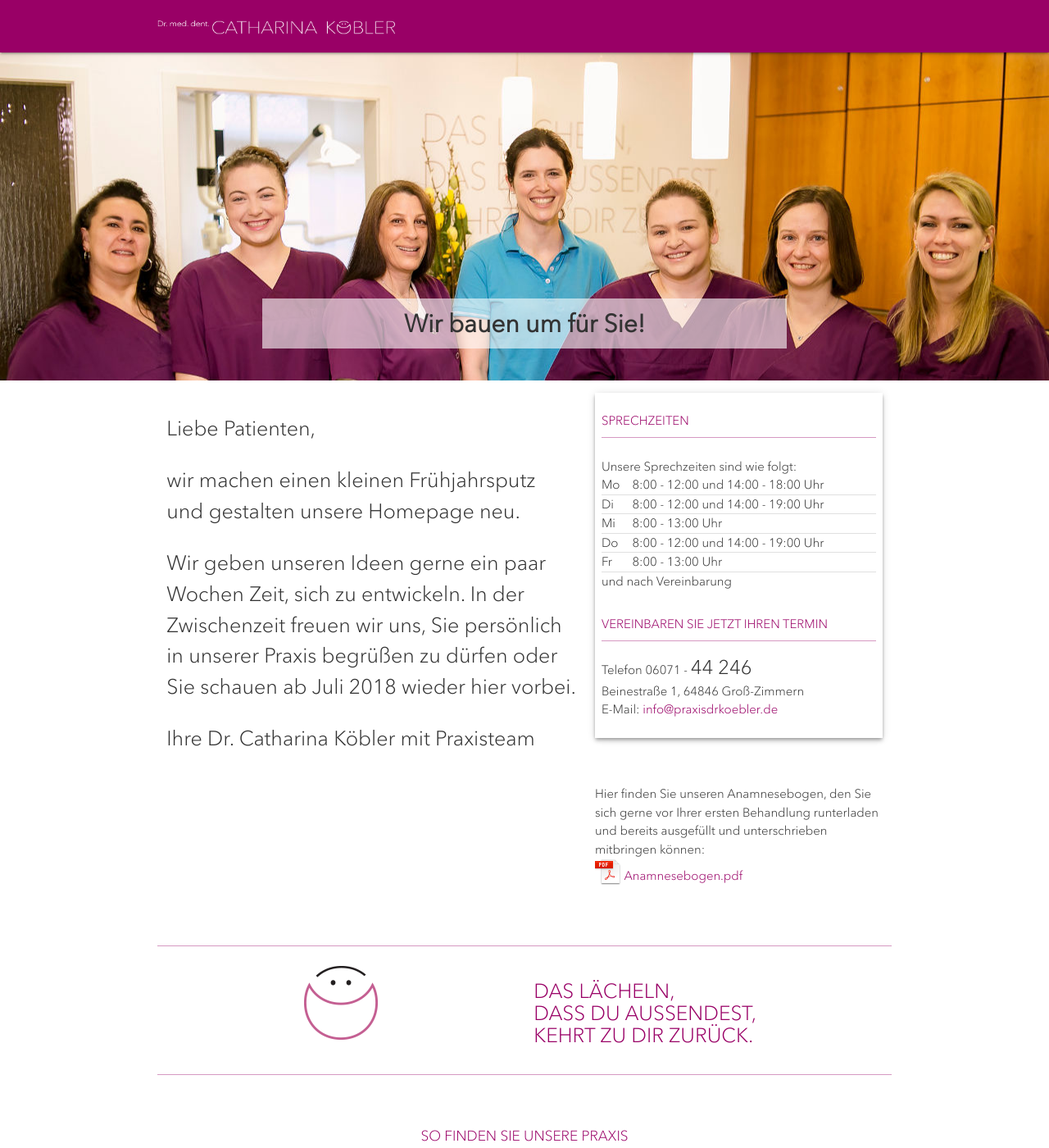
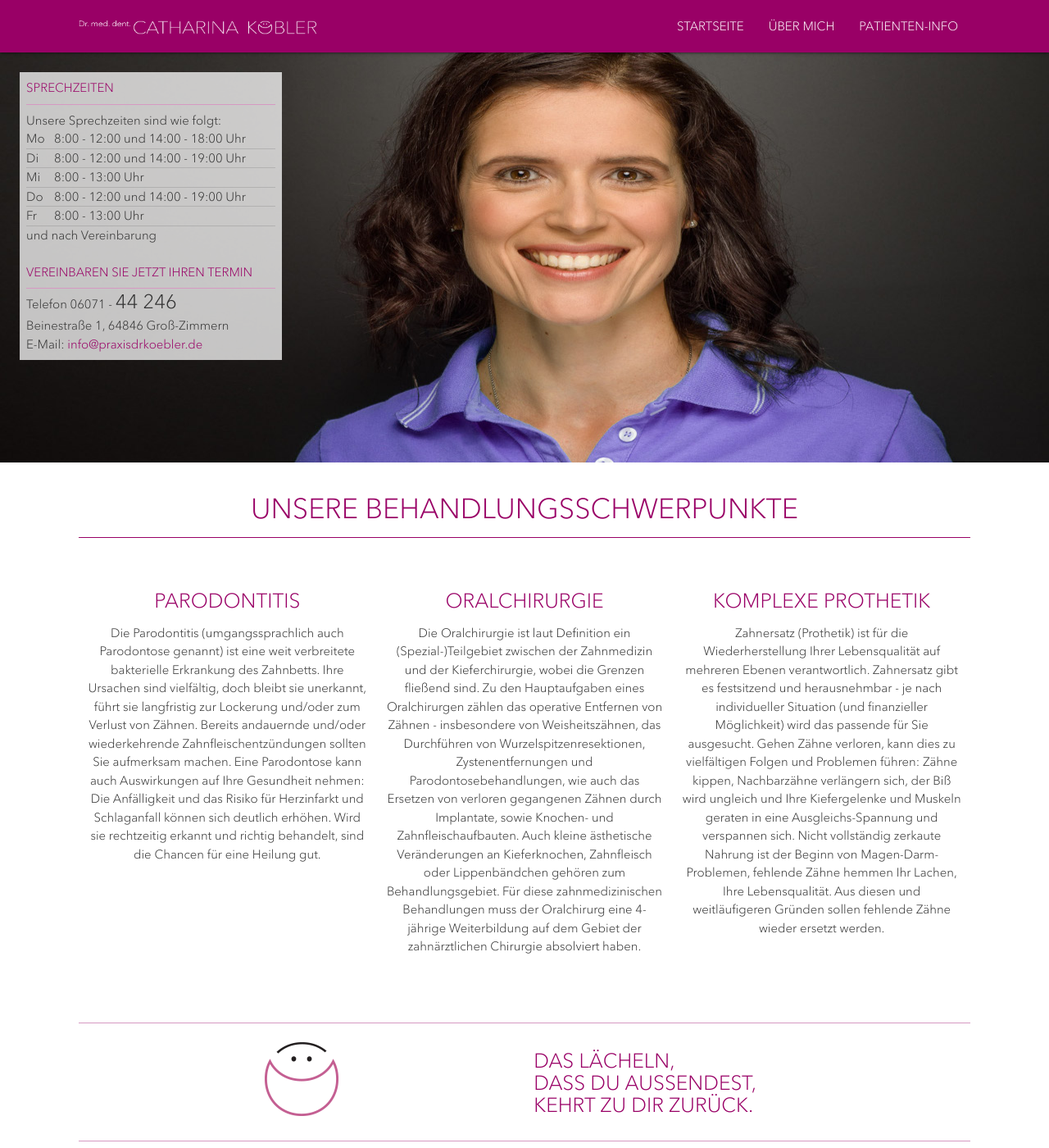
Before and after one commit to praxisdrkoebler/praxisdrkoebler.github.io, a Jekyll site: the page built from index.html, in a window 1280 px wide and 1400 px high. Shown: the whole window at 82% size. Built offline with Jekyll 4.4.1, drawn with Linux system fonts in a browser that asks for light colours.

Commit message:
first changes

```diff
--- a/_includes/map.html
+++ b/_includes/map.html
@@ -1,5 +1,5 @@
 <div class="container section">
-    <h6 class="center-align">So finden Sie unsere Praxis</h6>
+    <h5 class="center-align">So finden Sie unsere Praxis</h5>
 </div>
 <div class="map-shadow"></div>
 <div class="dreieck"></div>
--- a/_includes/navbar.html
+++ b/_includes/navbar.html
@@ -1,9 +1,23 @@
-<div class="navbar">
+<div class="navbar-fixed">
   <nav class="orchid">
     <div class="nav-wrapper container">
       <a href="{{ site.baseurl }}/">
         <img src="{{ site.baseurl }}/images/logo_sticky.png" class="nav-logo" alt="{{ site.name }}"/>
       </a>
+      <a href="#" data-target="mobile-nav" class="sidenav-trigger"><i class="material-icons">menu</i></a>
+      <ul id="nav-mobile" class="right hide-on-med-and-down">
+        <li><a href="/">Startseite</a></li>
+        <li><a href="/ueber-mich.html">Über mich</a></li>
+        <li><a href="/patienten-info.html">Patienten-Info</a></li>
+      </ul>
     </div>
   </nav>
+
+  <ul class="sidenav" id="mobile-nav">
+    <li><a href="/">Startseite</a></li>
+    <li><a href="/ueber-mich.html">Über mich</a></li>
+    <li><a href="/patienten-info.html">Patienten-Info</a></li>
+    <li><a href="/datenschutz.html">Datenschutz</a></li>
+    <li><a href="/impressum.html">Impressum</a></li>
+  </ul>
 </div>
--- a/_includes/sprechzeiten.html
+++ b/_includes/sprechzeiten.html
@@ -1,4 +1,4 @@
-<div class="sprechzeiten section">
+<div class="sprechzeiten">
   <div class="headline">
     Sprechzeiten
   </div>
--- a/_includes/termin.html
+++ b/_includes/termin.html
@@ -1,4 +1,4 @@
-<div class="termin section">
+<div class="termin">
   <div class="headline">
     Vereinbaren Sie jetzt Ihren Termin
   </div>
--- /dev/null
+++ b/_layouts/hero.html
@@ -0,0 +1,16 @@
+---
+layout: default
+---
+
+<div class="parallax-container">
+  <div class="parallax">
+    <img src="/images/{{ page.heroimg }}">
+  </div>
+</div>
+
+<div class="container section center-align">
+  <h4>{{ page.title }}</h4>
+  <hr class="orchid"/>
+</div>
+
+{{ content }}
--- a/css/style.css
+++ b/css/style.css
@@ -49,6 +49,7 @@ body {
 main {
   flex: 1 0 auto;
   margin-bottom: -6px;
+  position: relative;
 }
 
 .orchid {
@@ -76,23 +77,32 @@ strong {
   text-transform: uppercase;
 }
 
+nav ul a {
+  text-transform: uppercase;
+}
+
 .nav-logo {
   max-width: 290px;
   vertical-align: middle;
   transition: opacity 0.5s ease;
 }
-@media screen and (min-width: 1024px) and (max-width: 1160px) {
-  .nav-logo {
-    max-width: 180px;
-  }
+
+.sidenav-overlay {
+  z-index: 996;
 }
 
 hr {
-  margin-top: 24px;
-  margin-bottom: 24px;
+  margin-top: 16px;
+  margin-bottom: 16px;
   border: 0;
   height: 1px;
   background-color: #d699c2;
+}
+
+@media only screen and (min-width: 993px) {
+  .container {
+    width: 85%;
+  }
 }
 
 .headline {
@@ -113,6 +123,7 @@ hr {
 .sprechzeiten hr,
 .termin hr {
   margin-top: 8px;
+  margin-bottom: 8px;
 }
 
 .map-shadow {
@@ -133,19 +144,45 @@ hr {
   border-top: 32px solid white;
 }
 
-.construction_head {
-  position: relative;
-    text-align: center;
-    width: 50%;
-    margin-top: 300px;
-    margin-left: auto;
-    margin-right: auto;
-    background-color: rgba(255,255,255,0.6);
-    padding: 8px;
-    font-size: 2rem;
-    font-weight: 700;
+.floating_info {
+  margin-left: 24px;
+  margin-right: 24px;
+  background-color: rgba(255,255,255,0.75);
+  padding: 8px;
 }
 
-.parallax-container {
-  height: 400px;
+@media only screen and (min-width: 601px) {
+  .floating_info {
+    position: absolute;
+    top: 0;
+    left: 0;
+    width: 320px;
+    margin-top: 24px;
+  }
 }
+
+i.material-icons {
+  transition: 300ms;
+}
+
+.collapsible li.active .collapsible-header .material-icons {
+  transform: rotate(90deg);
+}
+
+.collapsible-header {
+  text-transform: uppercase;
+  color: #990066;
+}
+
+.collection {
+  border: none;
+}
+
+.collection .collection-item {
+  padding-top: 15px;
+  padding-bottom: 15px;
+}
+
+.resume td {
+  vertical-align: top;
+}
--- a/index.html
+++ b/index.html
@@ -1,36 +1,40 @@
 ---
-layout: default
+layout: hero
+title: Unsere Behandlungsschwerpunkte
+heroimg: cko1.jpg
 ---
 
-<div class="parallax-container">
-  <div class="parallax">
-    <img src="/images/team.jpg">
-    <div class="construction_head">
-      Wir bauen um für Sie!
-    </div>
-  </div>
+<div class="floating_info">
+  {% include sprechzeiten.html %}
+  <div>&nbsp;</div>
+  {% include termin.html %}
 </div>
 
 <div class="container section">
   <div class="row">
-    <div class="col s12 m6 l7">
-      <p class="flow-text">Liebe Patienten,</p>
-      <p class="flow-text">wir machen einen kleinen Frühjahrsputz und gestalten unsere Homepage neu.</p>
-      <p class="flow-text">Wir geben unseren Ideen gerne ein paar Wochen Zeit, sich zu entwickeln. In der Zwischenzeit freuen wir uns, Sie persönlich in unserer Praxis begrüßen zu dürfen oder Sie schauen ab Juli 2018 wieder hier vorbei.</p>
-      <p class="flow-text">Ihre Dr. Catharina Köbler mit Praxisteam</p>
-    </div>
-    <div class="col s12 m6 l5">
-      <div class="top-info z-depth-2">
-        {% include sprechzeiten.html %}
-        {% include termin.html %}
+    <div class="col s12 m4">
+      <div class="center-align">
+        <h5>Parodontitis</h5>
+        <p>
+          Die Parodontitis (umgangssprachlich auch Parodontose genannt) ist eine weit verbreitete bakterielle Erkrankung des Zahnbetts. Ihre Ursachen sind vielfältig, doch bleibt sie unerkannt, führt sie langfristig zur Lockerung und/oder zum Verlust von Zähnen. Bereits andauernde und/oder wiederkehrende Zahnfleischentzündungen sollten Sie aufmerksam machen. Eine Parodontose kann auch Auswirkungen auf Ihre Gesundheit nehmen: Die Anfälligkeit und das Risiko für Herzinfarkt und Schlaganfall können sich deutlich erhöhen. Wird sie rechtzeitig erkannt und richtig behandelt, sind die Chancen für eine Heilung gut.
+        </p>
       </div>
     </div>
-    <div class="col s12 m6 offset-m5 l5 offset-l7" style="margin-top: 12px">
-      Hier finden Sie unseren Anamnesebogen, den Sie sich gerne vor Ihrer ersten Behandlung runterladen und bereits ausgefüllt und unterschrieben mitbringen können:<br/>
-      <a href="/files/Anamnesebogen.pdf" target="_blank">
-        <img src="/images/pdf_file_icon.png" style="vertical-align: bottom"/>
-        Anamnesebogen.pdf
-      </a>
+    <div class="col s12 m4">
+      <div class="center-align">
+        <h5>Oralchirurgie</h5>
+        <p>
+          Die Oralchirurgie ist laut Definition ein (Spezial-)Teilgebiet zwischen der Zahnmedizin und der Kieferchirurgie, wobei die Grenzen fließend sind. Zu den Hauptaufgaben eines Oralchirurgen zählen das operative Entfernen von Zähnen -  insbesondere von Weisheitszähnen, das Durchführen von  Wurzelspitzenresektionen, Zystenentfernungen  und Parodontosebehandlungen, wie auch das Ersetzen von verloren gegangenen Zähnen durch Implantate, sowie Knochen- und Zahnfleischaufbauten. Auch kleine ästhetische Veränderungen an Kieferknochen, Zahnfleisch oder Lippenbändchen gehören zum Behandlungsgebiet. Für diese zahnmedizinischen Behandlungen muss der Oralchirurg eine 4-jährige Weiterbildung auf dem Gebiet der zahnärztlichen Chirurgie absolviert haben.
+        </p>
+      </div>
+    </div>
+    <div class="col s12 m4">
+      <div class="center-align">
+        <h5>Komplexe Prothetik</h5>
+        <p>
+          Zahnersatz (Prothetik) ist für die Wiederherstellung Ihrer Lebensqualität auf mehreren Ebenen verantwortlich. Zahnersatz gibt es festsitzend und herausnehmbar - je nach individueller Situation (und finanzieller Möglichkeit) wird das passende für Sie ausgesucht. Gehen Zähne verloren, kann dies zu vielfältigen Folgen und Problemen führen: Zähne kippen, Nachbarzähne verlängern sich, der Biß wird ungleich und Ihre Kiefergelenke und Muskeln geraten in eine Ausgleichs-Spannung und verspannen sich. Nicht vollständig zerkaute Nahrung ist der Beginn von Magen-Darm-Problemen, fehlende Zähne hemmen Ihr Lachen, Ihre Lebensqualität. Aus diesen und weitläufigeren Gründen sollen fehlende Zähne wieder ersetzt werden.
+        </p>
+      </div>
     </div>
   </div>
 </div>
@@ -39,9 +43,9 @@ layout: default
   <hr/>
   <div class="row">
     <div class="col s12 m6 center-align">
-      <img src="/images/smiley.png"/>
+      <img src="/images/smiley.png" style="margin-top: 0.5rem"/>
     </div>
-    <div class="col s12 m6 left-align">
+    <div class="col s12 m6">
       <h5>
         Das Lächeln,<br/>dass Du aussendest,<br/>kehrt zu Dir zurück.
       </h5>
--- a/js/script.js
+++ b/js/script.js
@@ -1,4 +1,5 @@
 document.addEventListener('DOMContentLoaded', function() {
-    var elems = document.querySelectorAll('.parallax');
-    var instances = M.Parallax.init(elems);
-  });
+  M.Sidenav.init(document.querySelectorAll('.sidenav'));
+  M.Parallax.init(document.querySelectorAll('.parallax'));
+  M.Collapsible.init(document.querySelectorAll('.collapsible'), {accordion: false});
+});
```
Also changed, not shown: patienten-info.html (added, +44 -0 lines), ueber-mich.html (added, +79 -0 lines), images/cko1.jpg (added), images/cko2.jpg (added), images/cko3.jpg (added).
